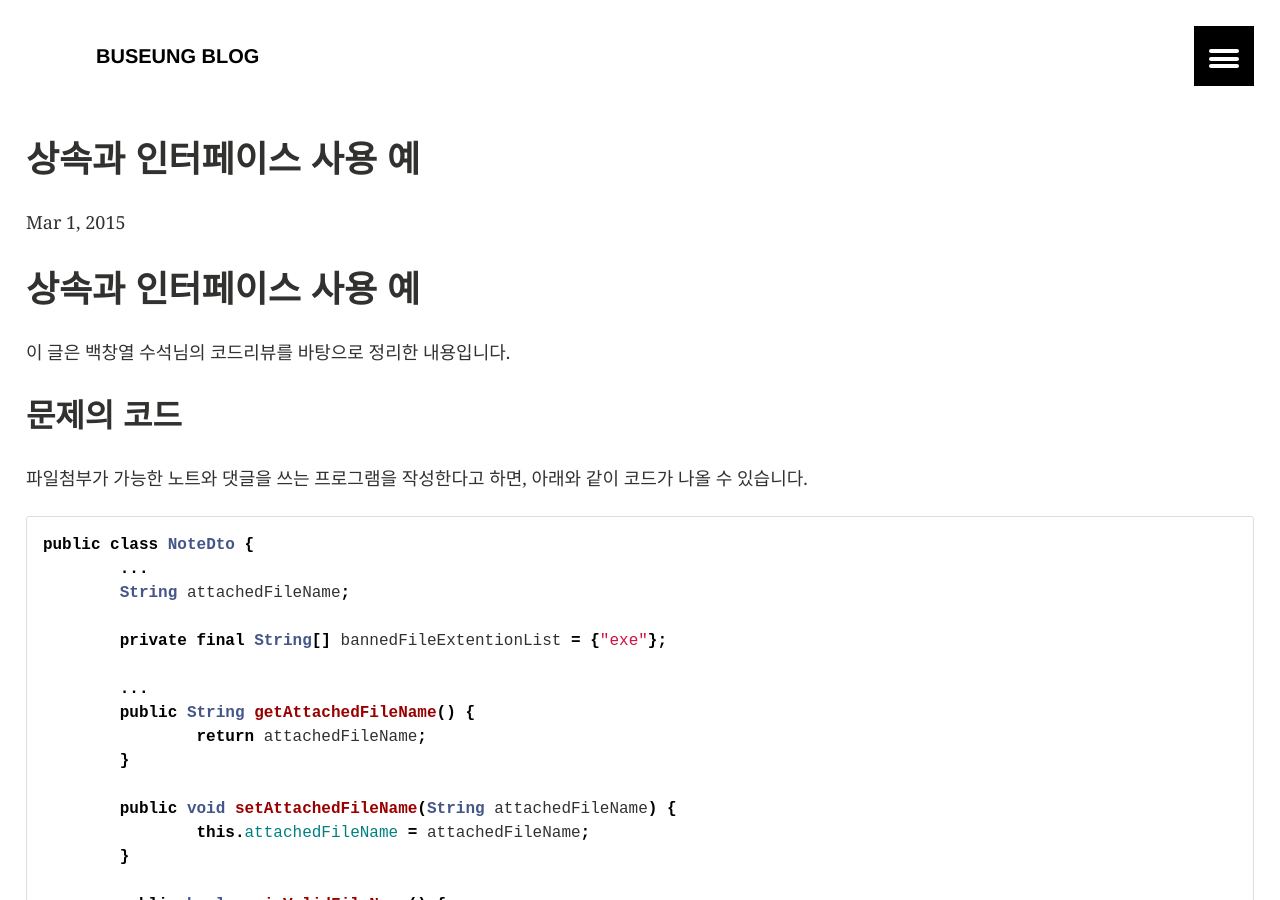
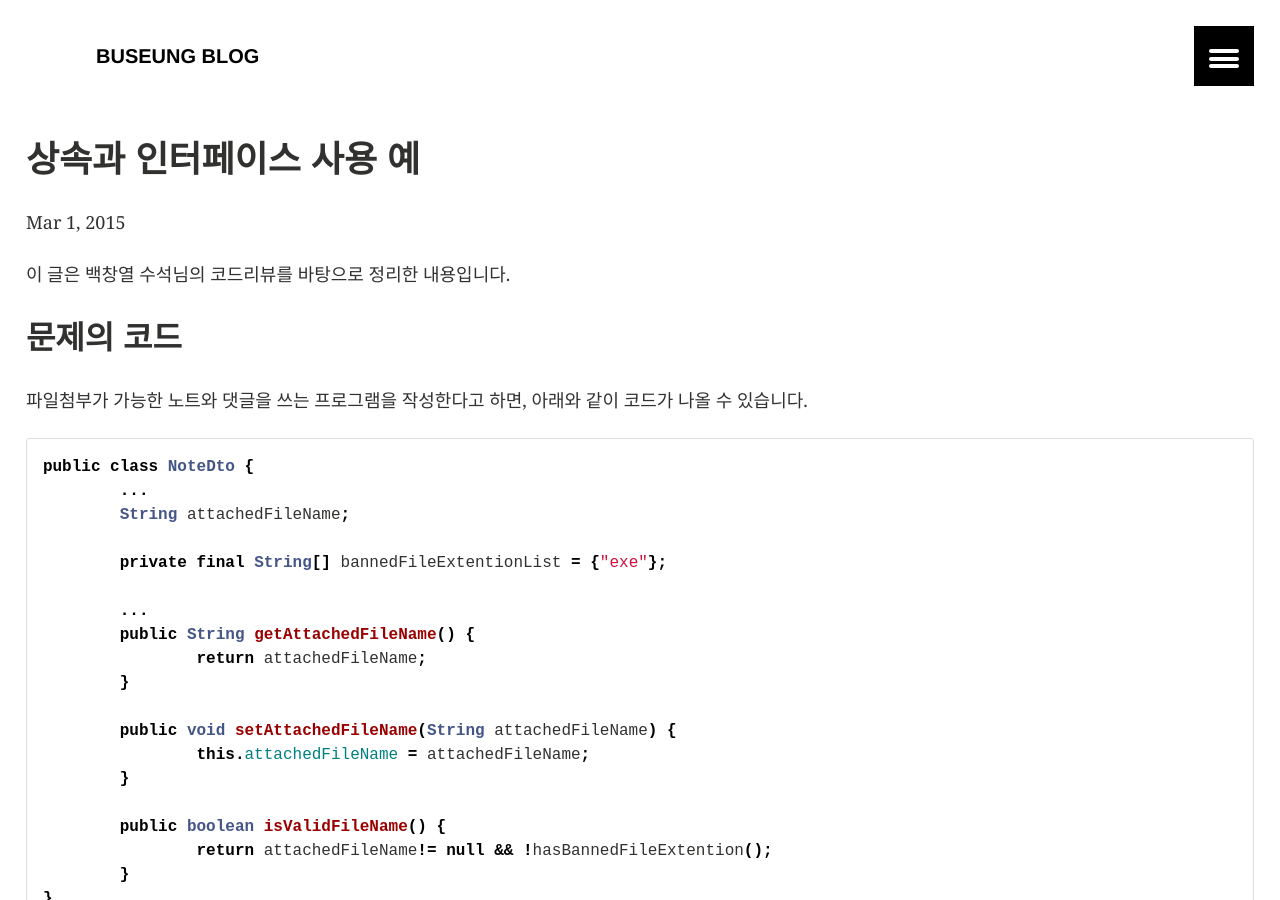
Before and after one commit to kbs0327/blog, a Jekyll site: the page built from _posts/2015-03-01-inheritence-interface.markdown, in a window 1280 px wide and 900 px high. Built offline with Jekyll 4.4.1, drawn with Linux system fonts in a browser that asks for light colours.

Commit message:
Update 2015-03-01-inheritence-interface.markdown

```diff
--- a/_posts/2015-03-01-inheritence-interface.markdown
+++ b/_posts/2015-03-01-inheritence-interface.markdown
@@ -6,8 +6,6 @@ image:
   teaser: keyboard.jpg
 categories: technology
 ---
-
-# 상속과 인터페이스 사용 예
 
  이 글은 백창열 수석님의 코드리뷰를 바탕으로 정리한 내용입니다.
 
```
